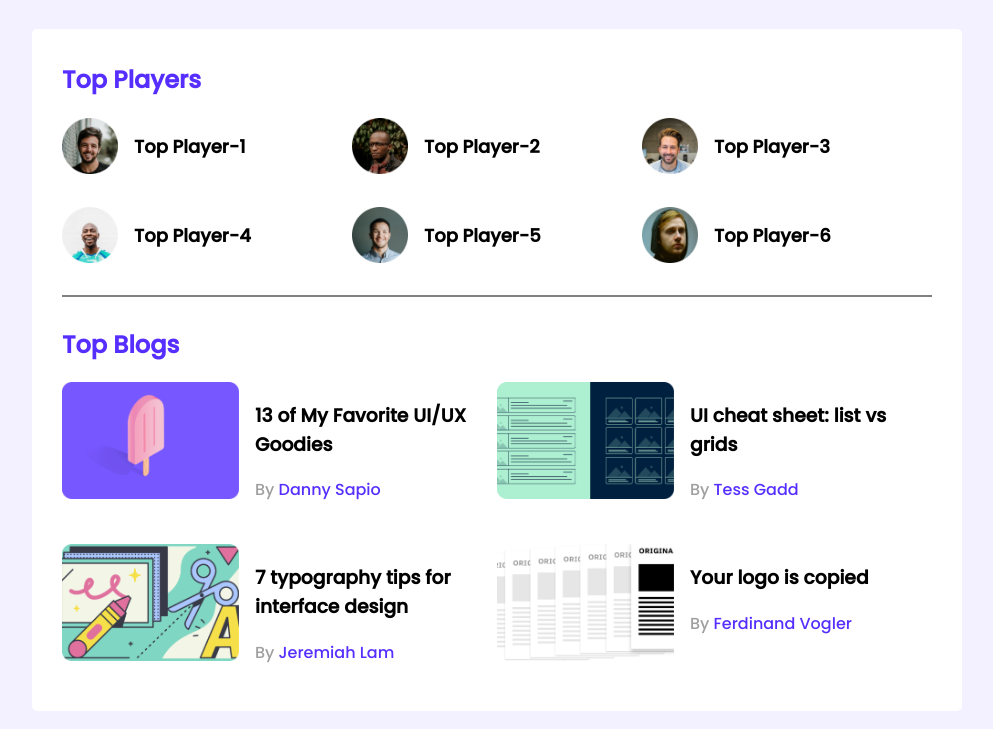
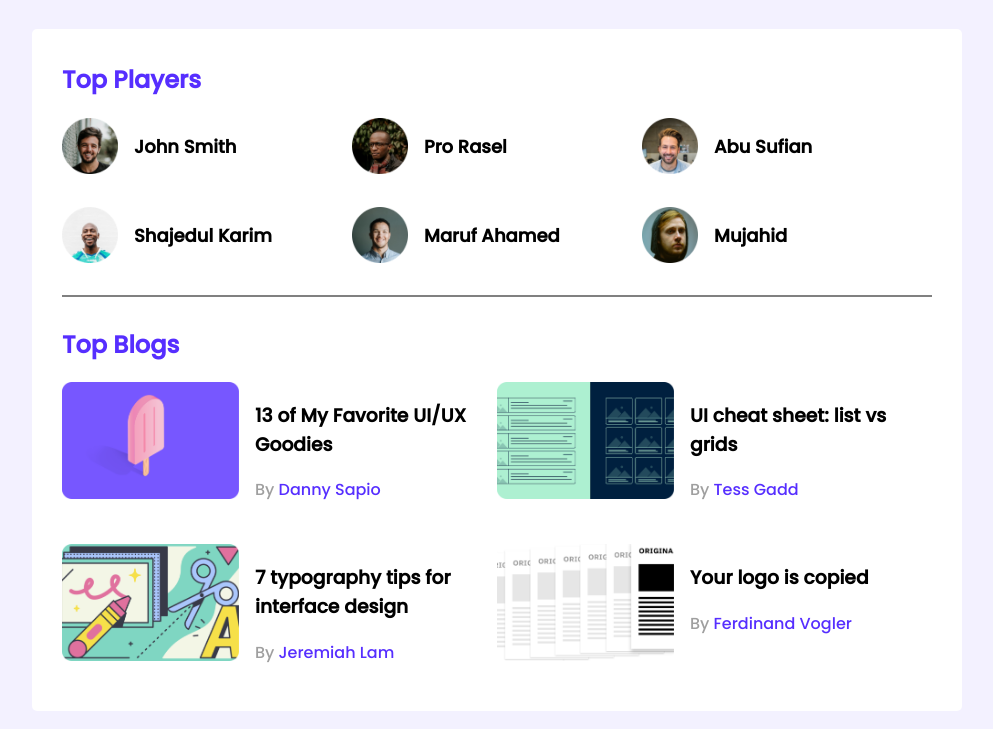
Before and after one commit to Rafeya-Shawon/leaderBoard, a plain HTML site: page index.html in a window 1280 px wide. Shown: the top 729 px of the page, without its empty margins (143-1136 px from the left). Drawn offline with Linux system fonts and the light colour scheme.

Commit message:
name added

```diff
--- a/index.html
+++ b/index.html
@@ -25,27 +25,27 @@
                 <div class="players">
                     <div class="player">
                         <img src="images/players/player-1.png" alt="">
-                        <h3 class="playerName">Top Player-1</h3>
+                        <h3 class="playerName">John Smith</h3>
                     </div>
                     <div class="player">
                         <img src="images/players/player-2.png" alt="">
-                        <h3 class="playerName">Top Player-2</h3>
+                        <h3 class="playerName">Pro Rasel</h3>
                     </div>
                     <div class="player">
                         <img src="images/players/player-3.png" alt="">
-                        <h3 class="playerName">Top Player-3</h3>
+                        <h3 class="playerName">Abu Sufian</h3>
                     </div>
                     <div class="player">
                         <img src="images/players/player-4.png" alt="">
-                        <h3 class="playerName">Top Player-4</h3>
+                        <h3 class="playerName">Shajedul Karim</h3>
                     </div>
                     <div class="player">
                         <img src="images/players/player-5.png" alt="">
-                        <h3 class="playerName">Top Player-5</h3>
+                        <h3 class="playerName">Maruf Ahamed</h3>
                     </div>
                     <div class="player">
                         <img src="images/players/player-6.png" alt="">
-                        <h3 class="playerName">Top Player-6</h3>
+                        <h3 class="playerName">Mujahid</h3>
                     </div>
                 </div>
             </div>
```
